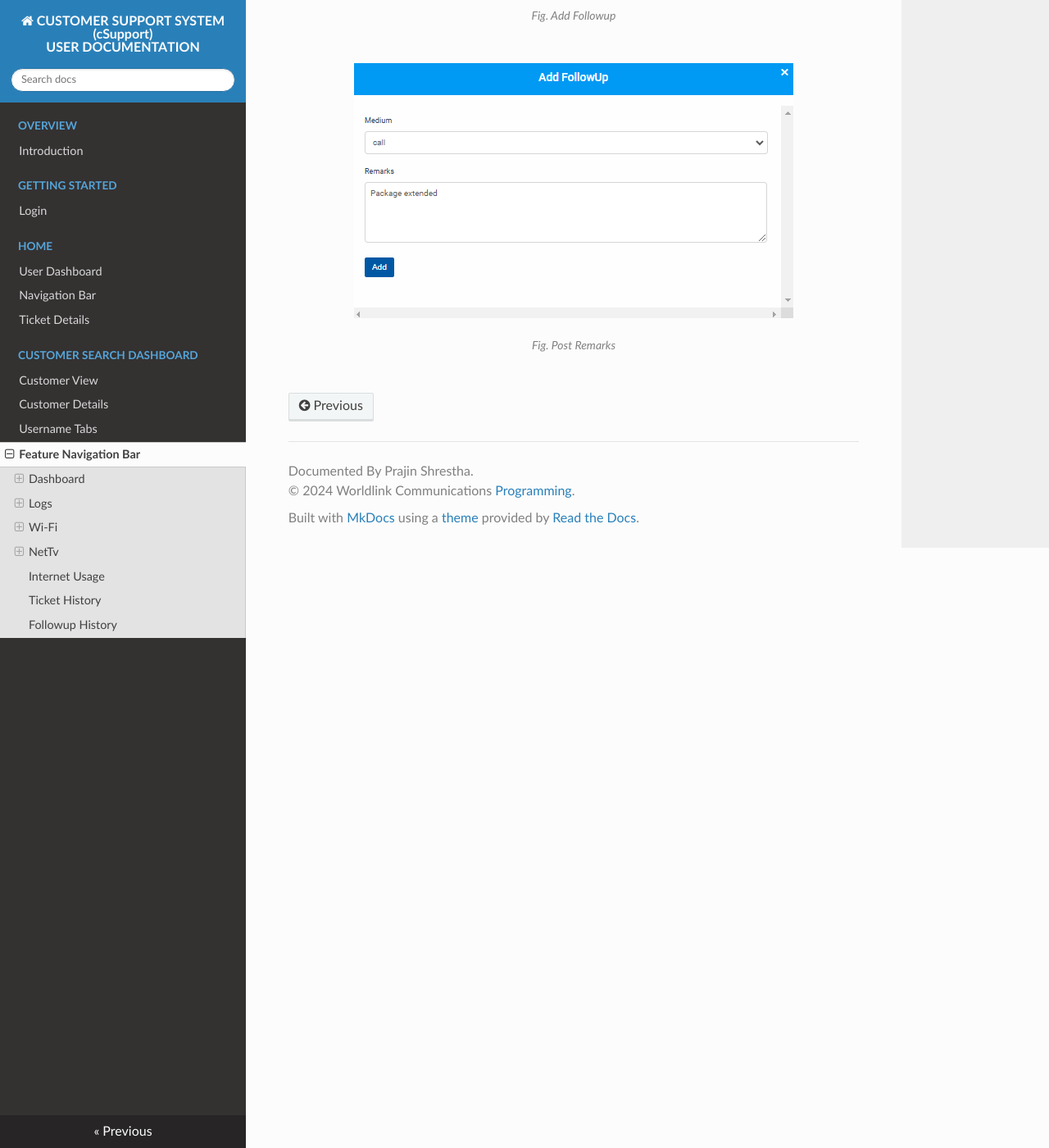
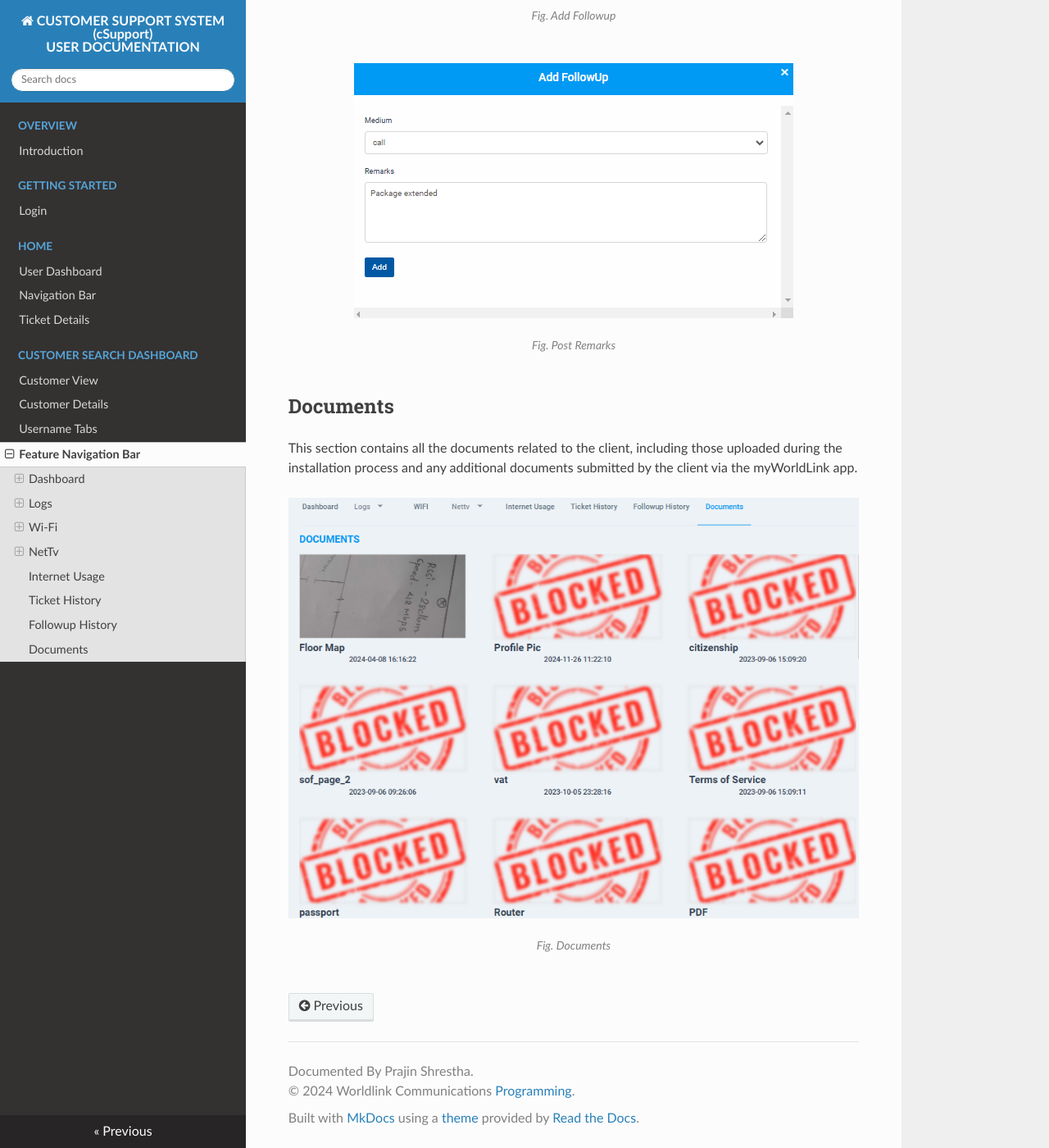
Before and after one commit to prazinn/mkdocs-cSupport-UserGuide, an MkDocs documentation site: the page built from docs/feature-navigation-bar.md, in a window 1280 px wide and 1400 px high, scrolled down 12595 px. Shown: the whole window at 82% size. Built offline with MkDocs 1.6.1, drawn with Linux system fonts in a browser that asks for light colours; nearby versions of some CDN libraries.

Commit message:
Done Upto Documents

```diff
--- a/docs/feature-navigation-bar.md
+++ b/docs/feature-navigation-bar.md
@@ -231,3 +231,12 @@ With this feature, you can easily see all the remarks from previous follow-ups.
 <div align="center">
 <i style="font-size: 14px; color: grey;">Fig. Post Remarks</i>
 </div><br>
+
+## Documents
+
+This section contains all the documents related to the client, including those uploaded during the installation process and any additional documents submitted by the client via the myWorldLink app.
+
+![Documents](img/documents.png){ style="display: block; margin: auto;" }
+<div align="center">
+<i style="font-size: 14px; color: grey;">Fig. Documents</i>
+</div><br>
```
Also changed, not shown: docs/image.png (deleted), docs/img/documents.png (added).
